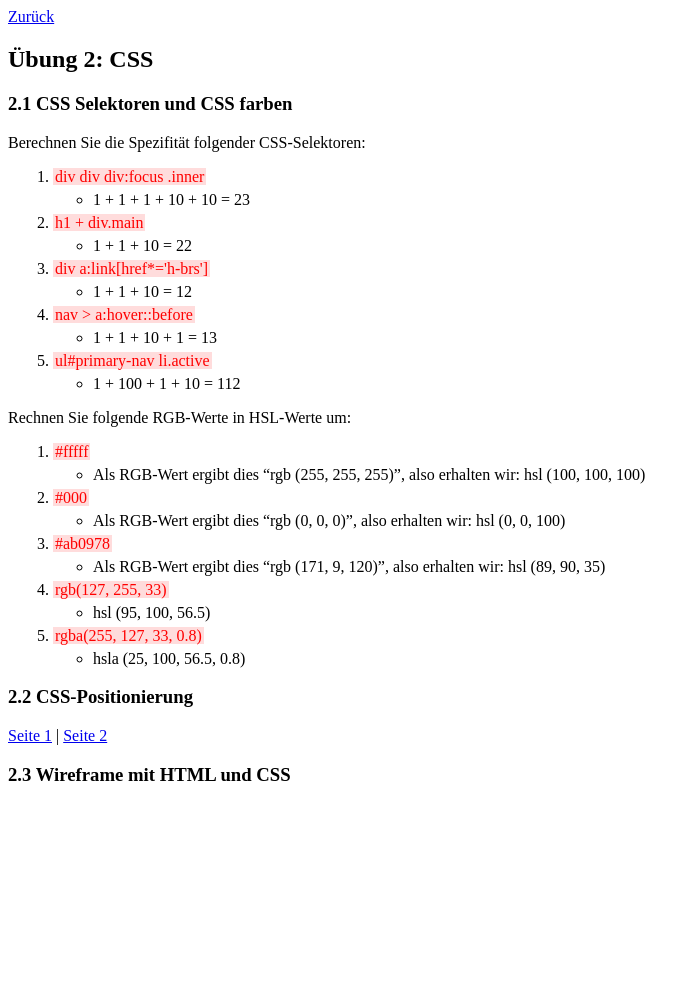
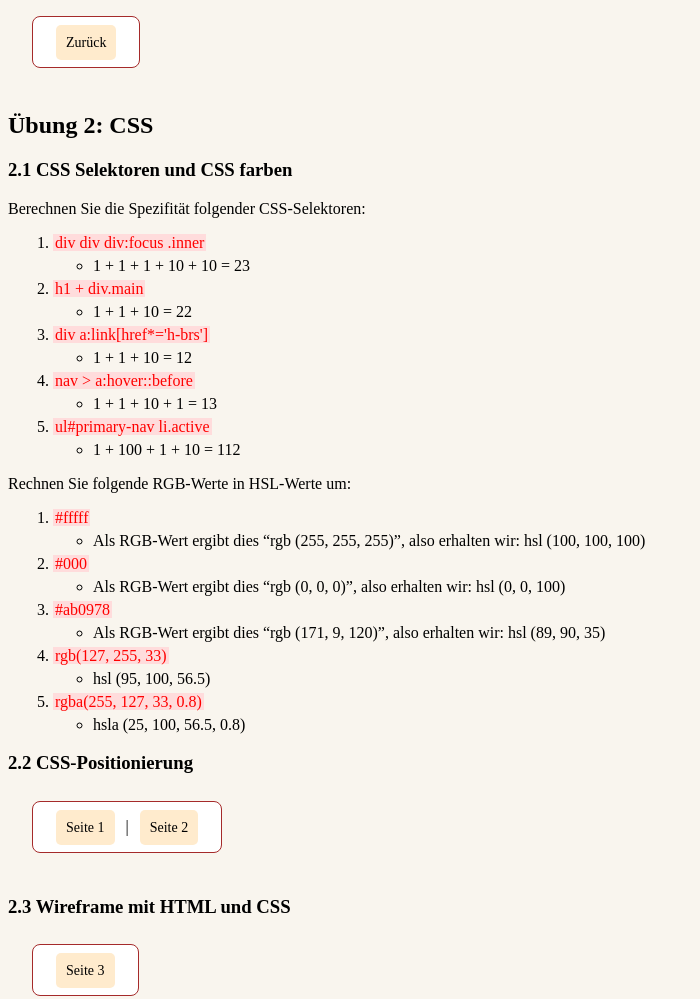
Before and after one commit to yunusemresirin/yunusemresirin.github.io, a plain HTML site: page uebung2.html in a window 1280 px wide. Shown: the whole page, without its empty margins (0-700 px from the left). Before the commit the page ends 804 px from the top, so only its background shows below. Drawn offline with Linux system fonts and the light colour scheme.

Commit message:
CSS-Anpassungen

```diff
--- a/stylesheet.css
+++ b/stylesheet.css
@@ -1,36 +1,30 @@
 body {
-    display: flex;
     position: relative;
-    align-items: center;
-    justify-content: center;
+    text-align: center;
+    background-color: #f9f5ee;
 }
 
-/*
-.nav {
-    display:inline;
-    align-items: center;
-    justify-content: end;
-    width: auto;
-    padding: 1px 1rem;
+nav {
+    display: inline-block;
+    background-color: white;
+    border: 1px solid brown;
+    border-radius: 0.5em;
+    padding: 1em;
+    margin: 1.5em;
 }
 
-.nav::after {
-    content: "";
-    clear: both;
-    display: table;
+nav > a {
+    font-size: 14px;
+    text-decoration: none;
+    color: black;
+    background-color: blanchedalmond;
+    padding: 10px;
+    margin: 0.5em;
+    border-radius: 5px;
 }
 
-.nav .nav-link ul {
-    left: 10rem;
-    list-style: none;
+nav > a:hover {
+    background-color:bisque;
+    color: black;
+    font-weight: bold;
 }
-
-.nav .nav-link li {
-    float: left;
-}
-
-.nav .nav-link a {
-    text-align: center;
-    display: block;
-    padding: 1px 1rem;
-}*/
--- a/uebung2.html
+++ b/uebung2.html
@@ -1,7 +1,13 @@
 <!DOCTYPE html>
 <html>
     <head>
+        <link rel="stylesheet" href="stylesheet.css">
+
         <style>
+            body {
+                text-align: left;
+            }
+
             ol li span {
                 padding: 0px 2px;
                 background-color: rgb(255, 220, 220);
@@ -10,6 +16,10 @@
 
             ol li {
                 margin: 5px;
+            }
+
+            nav {
+                margin-top: 0.5em;
             }
         </style>
     </head>
@@ -78,6 +88,6 @@
         <!-- 2.3 -->
 
         <h3>2.3 Wireframe mit HTML und CSS</h3>
-        <a href="uebung2-3.html"></a>
+        <nav><a href="uebung2-3.html">Seite 3</a></nav>
     </body>
 </html>
```
Also changed, not shown: index.html (+0 -7 lines), solutions.html (+3 -1 lines), uebung1.html (+22 -0 lines), uebung2-2-2.html (+6 -2 lines).
